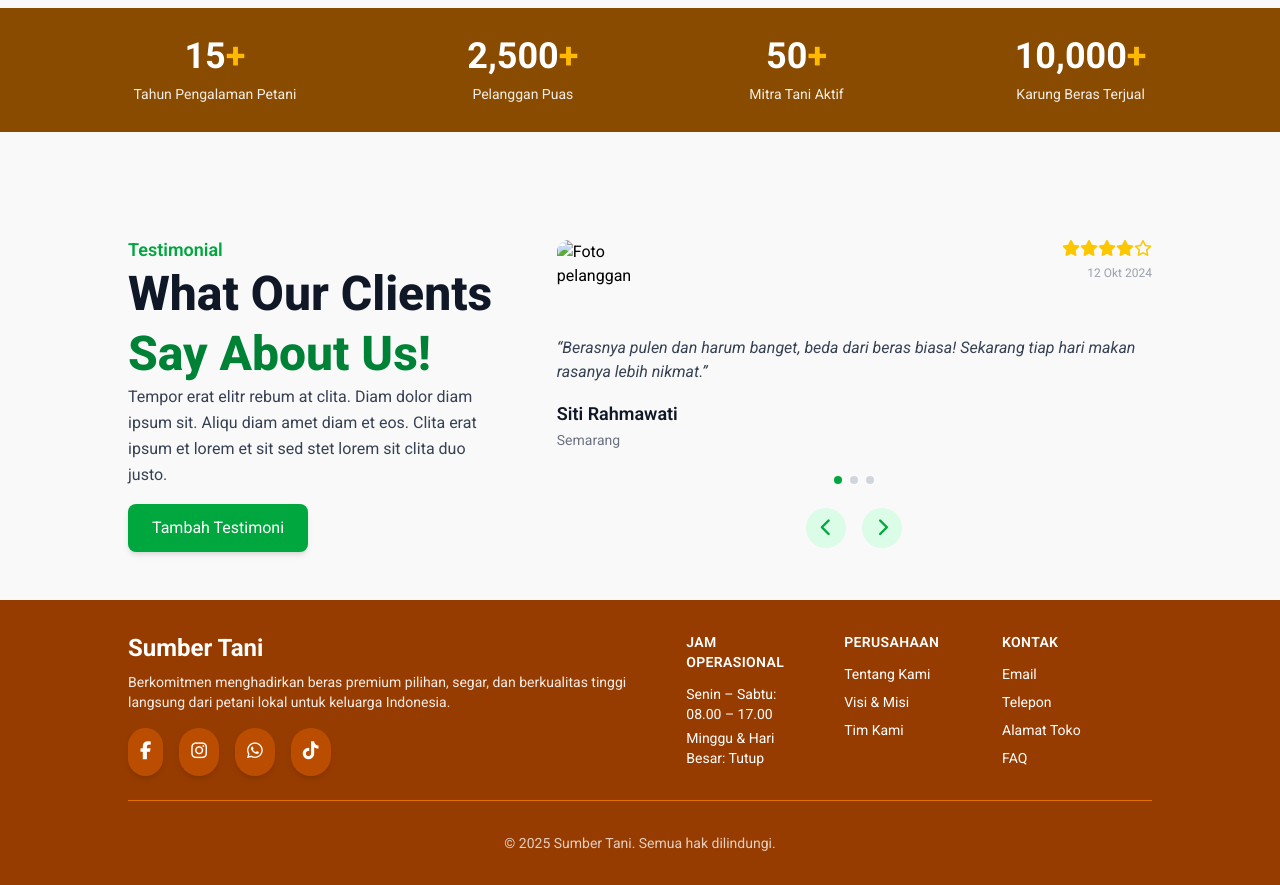
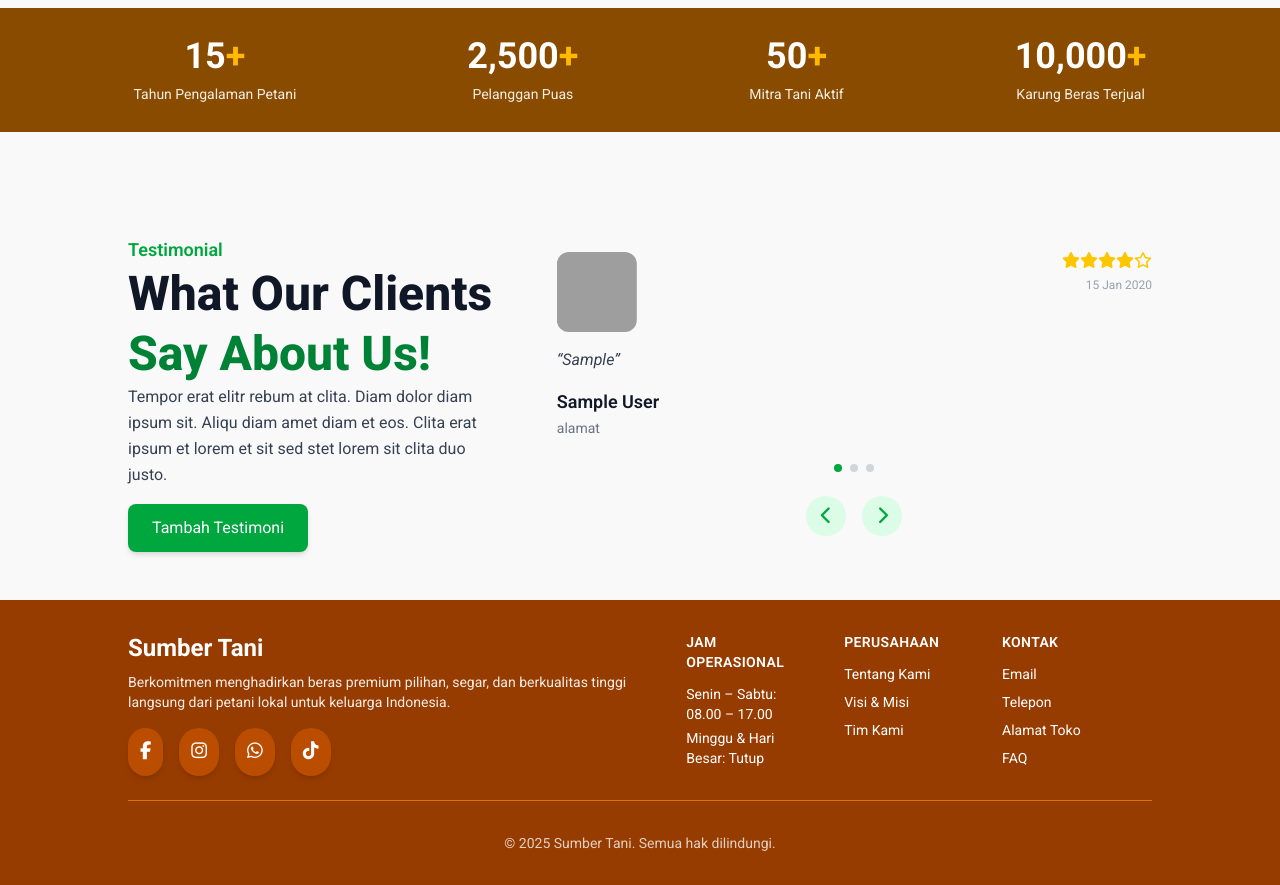
Before and after one commit to Farid12443/website-umkm, a PHP site: page / in a window 1280 px wide. Shown: the part 2194-3079 px from the top of the page. Run offline with PHP 8.4, Linux system fonts and the light colour scheme; the visitor is signed in with stand-in values (Sample User, id 1); tables that the repository leaves empty or names only in its code hold one stand-in row (values such as "Sample post"); grey boxes marked "Sample" are stand-in pictures; some libraries are stand-ins or nearby versions; some web fonts are replaced; grey boxes are pictures that could not be loaded.

Commit message:
menambah fitur testimoni(belum jadi)

```diff
--- a/public/components/testimonial.php
+++ b/public/components/testimonial.php
@@ -1,3 +1,18 @@
+<?php
+include "../config/connection.php";
+// session_start();
+
+// Ambil data testimoni dan join ke tabel user
+$query = "SELECT t.*, u.nama
+          FROM testimoni t
+          JOIN user u ON t.id_user = u.id_user
+          ORDER BY t.tanggal DESC";
+$result_testimoni = mysqli_query($conn, $query);
+?>
+
+
+
+
 <section id="testimonial" class="max-w-7xl mx-auto">
   <div class="flex flex-col gap-12 my-12 md:grid grid-cols-5 md:mt-8 items-center justify-between px-8 py-18 md:pb-0 md:px-32 rounded-2xl">
     <!-- kanan -->
@@ -14,83 +29,91 @@
       <button class="mt-4 px-6 py-3 bg-green-600 hover:bg-green-700 text-white rounded-lg shadow-md transition-all duration-300">
         Tambah Testimoni
       </button>
+
+      <!-- Modal -->
+      <div id="modalTestimoni"
+        class="hidden fixed inset-0 bg-black/50 backdrop-blur-sm items-center justify-center z-50 p-4">
+        <div class="bg-white rounded-2xl p-6 w-full max-w-md shadow-lg relative mx-auto">
+          <h2 class="text-lg font-semibold mb-4 text-gray-800">Tambah Testimoni</h2>
+
+          <form id="formTestimoni" method="POST" action="../actions/simpan_testimoni.php" class="space-y-4">
+            <input type="hidden" name="id_user" value="<?php echo $_SESSION['user_id']; ?>">
+            <!-- Rating -->
+            <div class="flex items-center gap-1">
+              <label class="text-gray-700 font-medium">Rating:</label>
+              <div id="stars" class="flex text-yellow-400 text-xl cursor-pointer">
+                <i class="fa-regular fa-star" data-value="1"></i>
+                <i class="fa-regular fa-star" data-value="2"></i>
+                <i class="fa-regular fa-star" data-value="3"></i>
+                <i class="fa-regular fa-star" data-value="4"></i>
+                <i class="fa-regular fa-star" data-value="5"></i>
               </div>
+              <input type="hidden" name="rating" id="ratingValue" value="0">
+            </div>
+
+            <!-- Pesan -->
+            <div>
+              <label for="pesan" class="block text-gray-700 font-medium mb-1">Pesan</label>
+              <textarea name="pesan" id="pesan" rows="4" required
+                class="w-full border border-gray-300 rounded-lg p-2 focus:ring-2 focus:ring-green-500 outline-none"></textarea>
+            </div>
+
+            <!-- Tombol aksi -->
+            <div class="flex justify-end gap-2 mt-4">
+              <button type="button" id="tutupModal" class="px-4 py-2 bg-gray-300 rounded-lg hover:bg-gray-400">Batal</button>
+              <button type="submit" class="px-4 py-2 bg-green-600 text-white rounded-lg hover:bg-green-700">Kirim</button>
+            </div>
+          </form>
+        </div>
+      </div>
+
+    </div>
+
+
+
 
     <!-- kiri -->
     <div class="hidden md:col-span-3 md:flex flex-col gap-6 justify-between">
       <!-- Container semua testimonial -->
       <div class="relative overflow-hidden">
         <div id="testimonialWrapper" class="flex transition-transform duration-700 ease-in-out">
-          <!-- Testimonial 1 -->
+
+          <?php if (mysqli_num_rows($result_testimoni) > 0): ?>
+            <?php while ($row = mysqli_fetch_assoc($result_testimoni)): ?>
               <div class="min-w-full card">
                 <div class="flex flex-row items-start justify-between">
-              <img src="https://via.placeholder.com/80" alt="Foto pelanggan" class="w-20 h-20 rounded-xl mb-4 object-cover" />
+                  <img src="../uploads/<?//= htmlspecialchars($row['foto']) ?>"
+                    alt="Foto pelanggan"
+                    class="w-20 h-20 rounded-xl mb-4 object-cover" />
+
                   <div class="text-right">
                     <div class="flex items-center mb-1 text-yellow-400">
+                      <?php for ($i = 1; $i <= 5; $i++): ?>
+                        <?php if ($i <= $row['rating']): ?>
                           <i class="fa-solid fa-star"></i>
-                  <i class="fa-solid fa-star"></i>
-                  <i class="fa-solid fa-star"></i>
-                  <i class="fa-solid fa-star"></i>
+                        <?php else: ?>
                           <i class="fa-regular fa-star"></i>
+                        <?php endif; ?>
+                      <?php endfor; ?>
                     </div>
-                <span class="text-xs text-gray-400">12 Okt 2024</span> <!-- Diubah ke 2024 -->
+                    <span class="text-xs text-gray-400"><?= date('d M Y', strtotime($row['tanggal'])) ?></span>
                   </div>
                 </div>
-            <p class="text-gray-700 italic mb-4">
-              “Berasnya pulen dan harum banget, beda dari beras biasa! Sekarang tiap hari makan rasanya lebih nikmat.”
-            </p>
-            <h4 class="font-semibold text-lg text-gray-900">Siti Rahmawati</h4>
-            <span class="text-sm text-gray-500">Semarang</span>
+                <p class="text-gray-700 italic mb-4">“<?= htmlspecialchars($row['pesan']) ?>”</p>
+                <h4 class="font-semibold text-lg text-gray-900"><?= htmlspecialchars($row['nama']) ?></h4>
+                <span class="text-sm text-gray-500">alamat</span>
+              </div>
+            <?php endwhile; ?>
+          <?php else: ?>
+            <div class="min-w-full text-center text-gray-500 py-10">Belum ada testimoni.</div>
+          <?php endif; ?>
         </div>
 
-          <!-- Testimonial 2 -->
-          <div class="min-w-full card">
-            <div class="flex flex-row items-start justify-between">
-              <img src="https://via.placeholder.com/80" alt="Foto pelanggan" class="w-20 h-20 rounded-xl mb-4 object-cover" />
-              <div class="text-right">
-                <div class="flex items-center mb-1 text-yellow-400">
-                  <i class="fa-solid fa-star"></i>
-                  <i class="fa-solid fa-star"></i>
-                  <i class="fa-solid fa-star"></i>
-                  <i class="fa-regular fa-star"></i>
-                  <i class="fa-regular fa-star"></i>
-                </div>
-                <span class="text-xs text-gray-400">18 Okt 2024</span> <!-- Diubah ke 2024 -->
-              </div>
-            </div>
-            <p class="text-gray-700 italic mb-4">
-              “Pelayanannya cepat dan ramah! Pengiriman juga aman, beras datang dalam keadaan bagus.”
-            </p>
-            <h4 class="font-semibold text-lg text-gray-900">Rizky Aditya</h4>
-            <span class="text-sm text-gray-500">Salatiga</span>
-          </div>
-
-          <!-- Testimonial 3 -->
-          <div class="min-w-full card">
-            <div class="flex flex-row items-start justify-between">
-              <img src="https://via.placeholder.com/80" alt="Foto pelanggan" class="w-20 h-20 rounded-xl mb-4 object-cover" />
-              <div class="text-right">
-                <div class="flex items-center mb-1 text-yellow-400">
-                  <i class="fa-solid fa-star"></i>
-                  <i class="fa-solid fa-star"></i>
-                  <i class="fa-solid fa-star"></i>
-                  <i class="fa-solid fa-star"></i>
-                  <i class="fa-solid fa-star"></i>
-                </div>
-                <span class="text-xs text-gray-400">22 Okt 2024</span> <!-- Diubah ke 2024 -->
-              </div>
-            </div>
-            <p class="text-gray-700 italic mb-4">
-              “Saya sudah coba berbagai merek, tapi yang ini paling enak! Pulen, wangi, dan awet.”
-            </p>
-            <h4 class="font-semibold text-lg text-gray-900">Dewi Kartika</h4>
-            <span class="text-sm text-gray-500">Solo</span>
-          </div>
-        </div>
       </div>
 
       <!-- Indicator -->
-      <div class="flex gap-2 justify-center">
+      <!-- Desktop -->
+      <div class="flex gap-2 justify-center desktop-dots">
         <span class="dot w-2 h-2 bg-green-600 rounded-full"></span>
         <span class="dot w-2 h-2 bg-gray-300 rounded-full"></span>
         <span class="dot w-2 h-2 bg-gray-300 rounded-full"></span>
@@ -108,83 +131,46 @@
     </div>
 
     <!-- Testimonial Mobile -->
-    <div class="md:hidden w-full flex flex-col items-center px-2 py-8">
+    <div class="md:hidden w-full flex flex-col items-center py-8">
       <!-- Container semua testimonial -->
       <div class="relative overflow-hidden max-w-sm w-full">
         <div id="testimonialWrapperMobile" class="flex transition-transform duration-700 ease-in-out">
-          <!-- Testimonial 1 -->
-          <div class="min-w-full card bg-white rounded-2xl shadow-md p-5">
+          <?php mysqli_data_seek($result_testimoni, 0); // reset pointer
+          ?>
+          <?php if (mysqli_num_rows($result_testimoni) > 0): ?>
+            <?php while ($row = mysqli_fetch_assoc($result_testimoni)): ?>
+              <div class="min-w-full card rounded-2xl">
                 <div class="flex items-start justify-between mb-3">
                   <img src="https://via.placeholder.com/80" alt="Foto pelanggan"
                     class="w-16 h-16 rounded-xl object-cover" />
                   <div class="text-right">
                     <div class="flex items-center mb-1 text-yellow-400">
+                      <?php for ($i = 1; $i <= 5; $i++): ?>
+                        <?php if ($i <= $row['rating']): ?>
                           <i class="fa-solid fa-star"></i>
-                  <i class="fa-solid fa-star"></i>
-                  <i class="fa-solid fa-star"></i>
-                  <i class="fa-solid fa-star"></i>
+                        <?php else: ?>
                           <i class="fa-regular fa-star"></i>
+                        <?php endif; ?>
+                      <?php endfor; ?>
                     </div>
-                <span class="text-xs text-gray-400">12 Okt 2024</span>
+                    <span class="text-xs text-gray-400"><?= date('d M Y', strtotime($row['tanggal'])) ?></span>
                   </div>
                 </div>
-            <p class="text-gray-700 italic mb-3">
-              “Berasnya pulen dan harum banget, beda dari beras biasa! Sekarang tiap hari makan rasanya lebih nikmat.”
-            </p>
-            <h4 class="font-semibold text-gray-900">Siti Rahmawati</h4>
-            <span class="text-sm text-gray-500">Semarang</span>
+                <p class="text-gray-700 italic mb-3">“<?= htmlspecialchars($row['pesan']) ?>”</p>
+                <h4 class="font-semibold text-gray-900"><?= htmlspecialchars($row['nama']) ?></h4>
+                <span class="text-sm text-gray-500">Pelanggan</span>
+              </div>
+            <?php endwhile; ?>
+          <?php else: ?>
+            <div class="min-w-full text-center text-gray-500 py-10">Belum ada testimoni.</div>
+          <?php endif; ?>
         </div>
 
-          <!-- Testimonial 2 -->
-          <div class="min-w-full card bg-white rounded-2xl shadow-md p-5">
-            <div class="flex items-start justify-between mb-3">
-              <img src="https://via.placeholder.com/80" alt="Foto pelanggan"
-                class="w-16 h-16 rounded-xl object-cover" />
-              <div class="text-right">
-                <div class="flex items-center mb-1 text-yellow-400">
-                  <i class="fa-solid fa-star"></i>
-                  <i class="fa-solid fa-star"></i>
-                  <i class="fa-solid fa-star"></i>
-                  <i class="fa-regular fa-star"></i>
-                  <i class="fa-regular fa-star"></i>
-                </div>
-                <span class="text-xs text-gray-400">18 Okt 2024</span>
-              </div>
-            </div>
-            <p class="text-gray-700 italic mb-3">
-              “Pelayanannya cepat dan ramah! Pengiriman juga aman, beras datang dalam keadaan bagus.”
-            </p>
-            <h4 class="font-semibold text-gray-900">Rizky Aditya</h4>
-            <span class="text-sm text-gray-500">Salatiga</span>
-          </div>
-
-          <!-- Testimonial 3 -->
-          <div class="min-w-full card bg-white rounded-2xl shadow-md p-5">
-            <div class="flex items-start justify-between mb-3">
-              <img src="https://via.placeholder.com/80" alt="Foto pelanggan"
-                class="w-16 h-16 rounded-xl object-cover" />
-              <div class="text-right">
-                <div class="flex items-center mb-1 text-yellow-400">
-                  <i class="fa-solid fa-star"></i>
-                  <i class="fa-solid fa-star"></i>
-                  <i class="fa-solid fa-star"></i>
-                  <i class="fa-solid fa-star"></i>
-                  <i class="fa-solid fa-star"></i>
-                </div>
-                <span class="text-xs text-gray-400">22 Okt 2024</span>
-              </div>
-            </div>
-            <p class="text-gray-700 italic mb-3">
-              “Saya sudah coba berbagai merek, tapi yang ini paling enak! Pulen, wangi, dan awet.”
-            </p>
-            <h4 class="font-semibold text-gray-900">Dewi Kartika</h4>
-            <span class="text-sm text-gray-500">Solo</span>
-          </div>
-        </div>
       </div>
 
       <!-- Indicator -->
-      <div class="flex gap-2 justify-center mt-4">
+      <!-- Mobile -->
+      <div class="flex gap-2 justify-center mt-4 mobile-dots">
         <span class="dot w-2 h-2 bg-green-600 rounded-full"></span>
         <span class="dot w-2 h-2 bg-gray-300 rounded-full"></span>
         <span class="dot w-2 h-2 bg-gray-300 rounded-full"></span>
@@ -297,13 +283,38 @@
     // Inisialisasi untuk desktop
     const desktopWrapper = document.getElementById("testimonialWrapper");
     if (desktopWrapper && isVisible(desktopWrapper)) {
-      initCarousel("testimonialWrapper", ".dot", "prevBtn", "nextBtn");
+      initCarousel("testimonialWrapper", ".desktop-dots .dot", "prevBtn", "nextBtn");
     }
+
+
+
 
     // Inisialisasi untuk mobile
     const mobileWrapper = document.getElementById("testimonialWrapperMobile");
     if (mobileWrapper && isVisible(mobileWrapper)) {
-      initCarousel("testimonialWrapperMobile", ".dot", "prevBtnMobile", "nextBtnMobile");
+      initCarousel("testimonialWrapperMobile", ".mobile-dots .dot", "prevBtnMobile", "nextBtnMobile");
     }
   });
+
+  const modal = document.getElementById('modalTestimoni');
+  const btn = document.querySelector('button.bg-green-600');
+  const closeModal = document.getElementById('tutupModal');
+
+  btn.addEventListener('click', () => modal.classList.remove('hidden'));
+  closeModal.addEventListener('click', () => modal.classList.add('hidden'));
+
+  // Rating bintang interaktif
+  const stars = document.querySelectorAll('#stars i');
+  const ratingValue = document.getElementById('ratingValue');
+
+  stars.forEach(star => {
+    star.addEventListener('click', () => {
+      const value = parseInt(star.getAttribute('data-value'));
+      ratingValue.value = value;
+      stars.forEach((s, i) => {
+        s.classList.toggle('fa-solid', i < value);
+        s.classList.toggle('fa-regular', i >= value);
+      });
+    });
+  });
 </script>
--- a/public/css/style.css
+++ b/public/css/style.css
@@ -17,7 +17,6 @@
     --color-orange-50: oklch(98% 0.016 73.684);
     --color-orange-500: oklch(70.5% 0.213 47.604);
     --color-orange-600: oklch(64.6% 0.222 41.116);
-    --color-amber-50: oklch(98.7% 0.022 95.277);
     --color-amber-300: oklch(87.9% 0.169 91.605);
     --color-amber-400: oklch(82.8% 0.189 84.429);
     --color-amber-500: oklch(76.9% 0.188 70.08);
@@ -704,6 +703,9 @@
   .justify-end {
     justify-content: flex-end;
   }
+  .gap-1 {
+    gap: calc(var(--spacing) * 1);
+  }
   .gap-2 {
     gap: calc(var(--spacing) * 2);
   }
@@ -1091,9 +1093,6 @@
   .p-8 {
     padding: calc(var(--spacing) * 8);
   }
-  .px-2 {
-    padding-inline: calc(var(--spacing) * 2);
-  }
   .px-3 {
     padding-inline: calc(var(--spacing) * 3);
   }
@@ -1612,6 +1611,13 @@
     &:hover {
       @media (hover: hover) {
         background-color: var(--color-gray-300);
+      }
+    }
+  }
+  .hover\:bg-gray-400 {
+    &:hover {
+      @media (hover: hover) {
+        background-color: var(--color-gray-400);
       }
     }
   }
```
Also changed, not shown: actions/simpan_testimoni.php (added, +27 -0 lines), uploads/Screenshot 2025-09-19 202916.png (added). Lines whose indentation alone changed are shown as unchanged.
